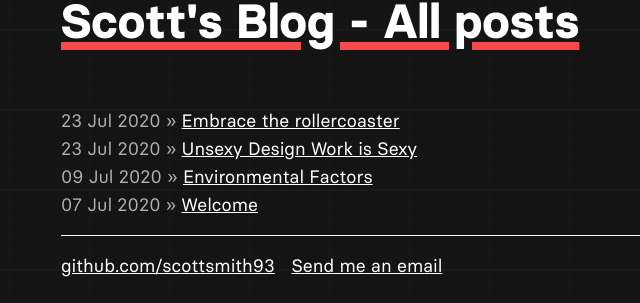
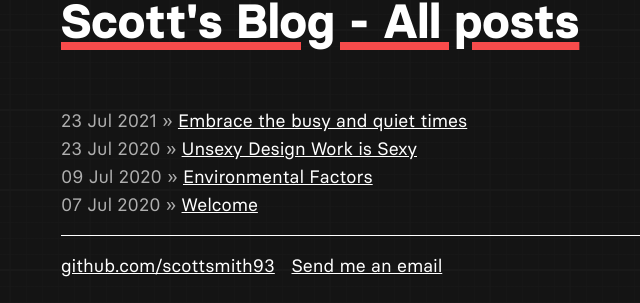
Before and after one commit to scottsmith93/scottsmith.github.io, a Jekyll site: the page built from blog/index.html, in a window 1280 px wide. Shown: the part 129-432 px from the top of the page, without its empty margins (229-869 px from the left). Built offline with Jekyll 4.4.1, drawn with Linux system fonts in a browser that asks for light colours.

Commit message:
Update 2021-03-06-ride-the-creative-wave.md

```diff
--- a/_posts/2021-03-06-ride-the-creative-wave.md
+++ b/_posts/2021-03-06-ride-the-creative-wave.md
@@ -1,7 +1,7 @@
 ---
 layout:       post
-date:         2020-07-23 21:32:09
-title:        Embrace the rollercoaster
+date:         2021-07-23 18:05:09
+title:        Embrace the busy and quiet times
 summary:      Go easy on yourself and embrace both the busy and quiet times in work.
 description:  Go easy on yourself and embrace both the busy and quiet times in work.
 author:       Scott Smith
```
